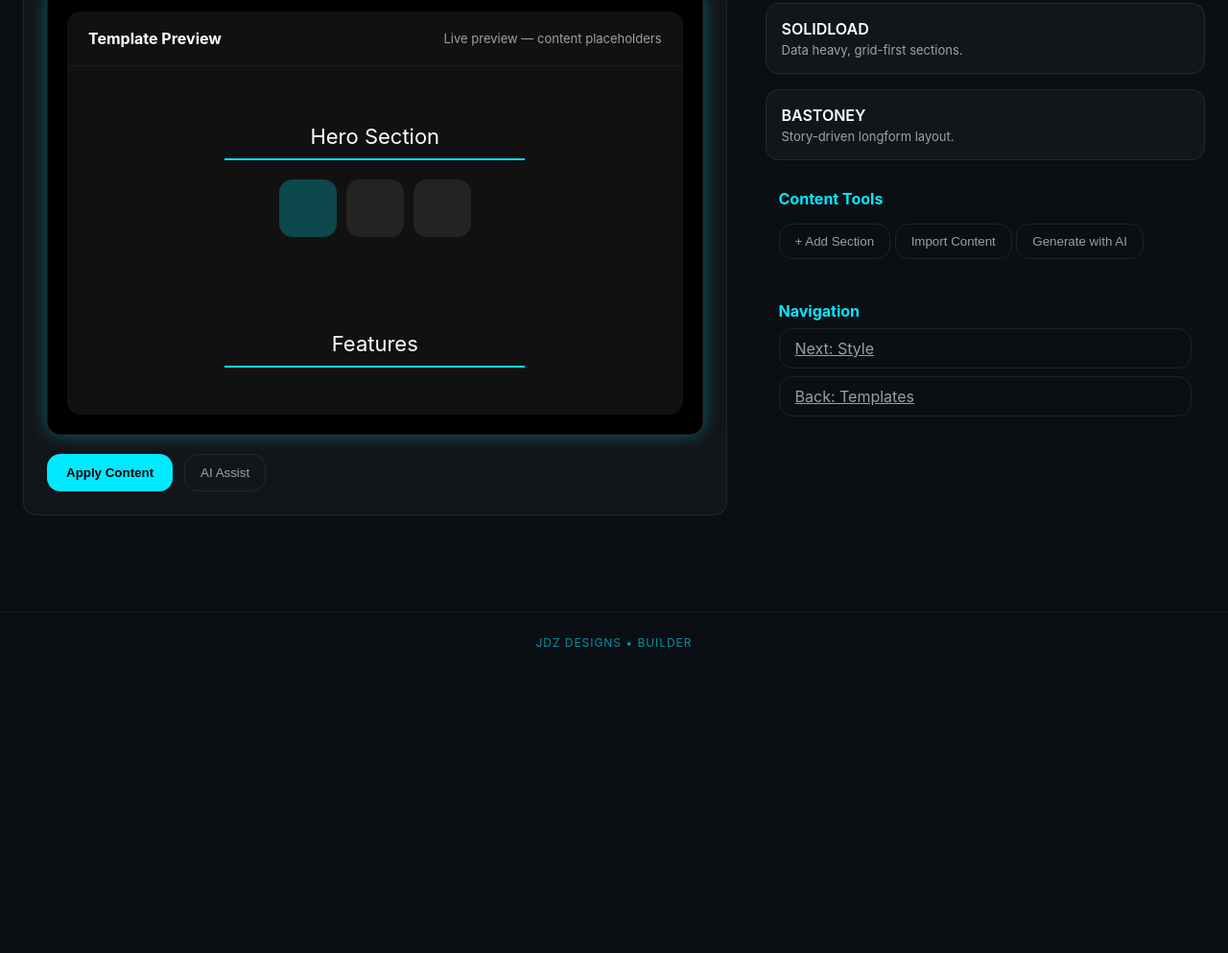
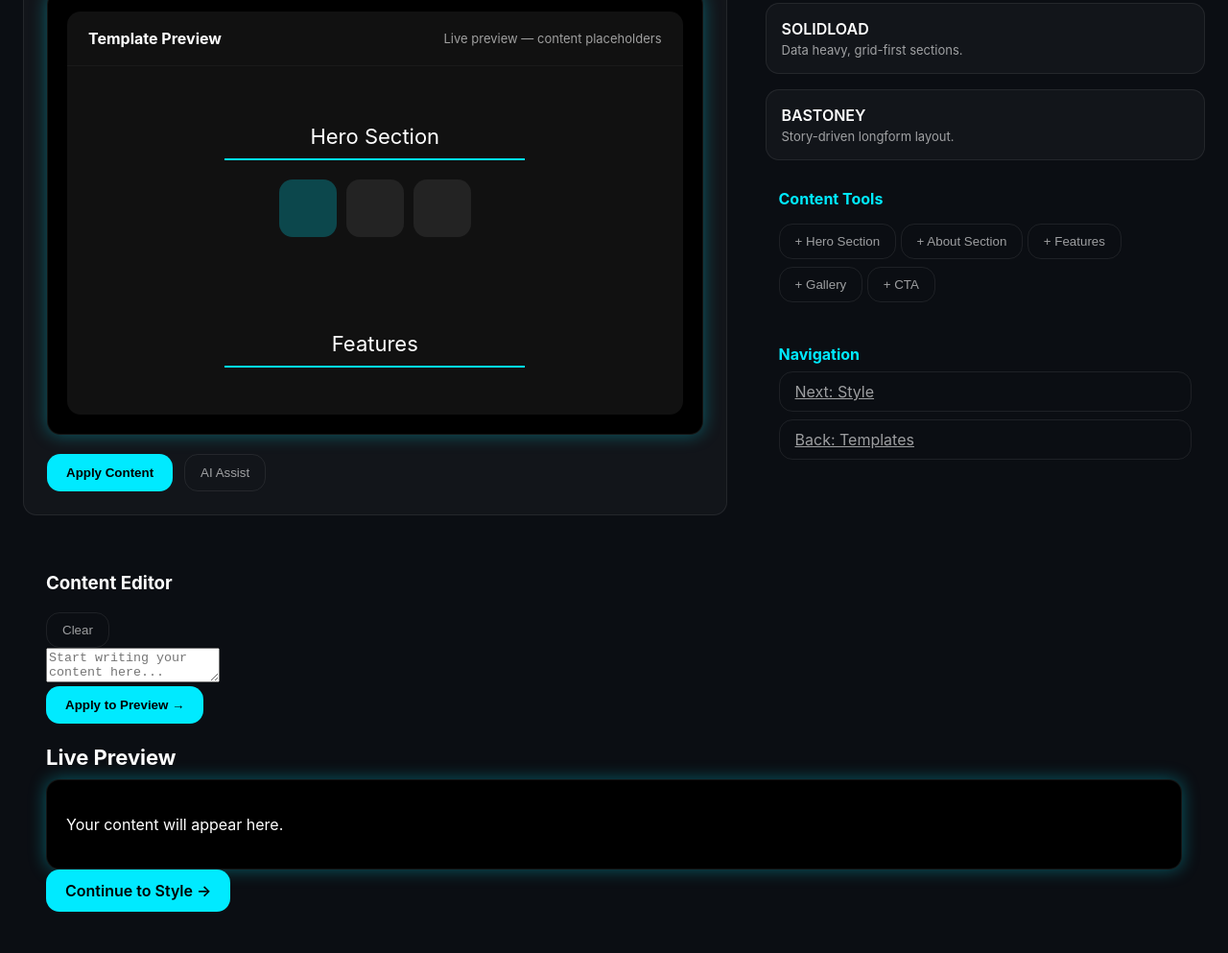
Before and after one commit to zeiterjosh-cloud/ai-website-generator, a website: page public/builder.html in a window 1280 px wide. Shown: the part 366-1359 px from the top of the page at 96% size. Before the commit the page ends 1067 px from the top, so only its background shows below. Drawn offline with Linux system fonts and the light colour scheme.

Commit message:
Update builder.html

```diff
--- a/public/builder.html
+++ b/public/builder.html
@@ -6,16 +6,13 @@
   <meta name="viewport" content="width=device-width,initial-scale=1" />
   <link rel="stylesheet" href="/css/global.css" />
   <link rel="stylesheet" href="/css/gallery.css" />
-  <meta name="description" content="JDZ Designs — Step 2: Add Content" />
 </head>
-<body>
-  <!-- HEADER -->
+<body data-page="builder">
   <header class="jdz-header">
     <button class="back-btn" onclick="location.href='/gallery'">← Back</button>
     <div class="brand">JDZ Designs</div>
   </header>
 
-  <!-- MAIN PAGE -->
   <main class="page">
     <section class="hero">
       <div class="step-label">STEP 2 - ADD CONTENT</div>
@@ -24,7 +21,6 @@
     </section>
 
     <div class="layout">
-      <!-- LEFT: Builder Canvas / Preview -->
       <div class="preview-card">
         <div class="preview-controls">
           <div class="mode-group">
@@ -42,13 +38,11 @@
 
         <div class="preview-frame">
           <div class="preview-inner" id="preview-inner" data-mode="desktop" data-view="before">
-            <!-- Canvas header -->
             <div style="display:flex;align-items:center;justify-content:space-between;padding:18px 22px;border-bottom:1px solid rgba(255,255,255,0.04);">
               <div style="font-weight:700">Template Preview</div>
               <div style="font-size:13px;color:rgba(255,255,255,0.6)">Live preview — content placeholders</div>
             </div>
 
-            <!-- Sections grid (scrollable) -->
             <div id="preview-sections" style="padding:20px;overflow:auto;height:320px;">
               <div class="preview-placeholder">
                 <div class="preview-title">Hero Section</div>
@@ -93,7 +87,6 @@
         </div>
       </div>
 
-      <!-- RIGHT: Sidebar controls -->
       <aside class="sidebar">
         <div class="substance-card active" data-substance="catalyst">
           <div>
@@ -121,9 +114,11 @@
 
         <div class="jdz-panel" style="padding:14px;border-radius:12px;">
           <div style="font-weight:700;margin-bottom:8px;color:var(--accent)">Content Tools</div>
-          <button class="btn-ghost" id="add-section">+ Add Section</button>
-          <button class="btn-ghost" id="import-content" style="margin-top:8px;">Import Content</button>
-          <button class="btn-ghost" id="bulk-generate" style="margin-top:8px;">Generate with AI</button>
+          <button class="btn-ghost block-btn" data-block="hero">+ Hero Section</button>
+          <button class="btn-ghost block-btn" data-block="about" style="margin-top:8px;">+ About Section</button>
+          <button class="btn-ghost block-btn" data-block="features" style="margin-top:8px;">+ Features</button>
+          <button class="btn-ghost block-btn" data-block="gallery" style="margin-top:8px;">+ Gallery</button>
+          <button class="btn-ghost block-btn" data-block="cta" style="margin-top:8px;">+ CTA</button>
         </div>
 
         <div class="jdz-panel" style="padding:14px;border-radius:12px;">
@@ -136,62 +131,36 @@
       </aside>
     </div>
 
-    <!-- COMPARE / MODAL (hidden by default) -->
-    <div id="compare-modal" class="modal-backdrop">
-      <div class="modal">
-        <div class="modal-header">
-          <div style="font-weight:700;color:var(--accent)">Compare Versions</div>
-          <button id="compare-close" class="modal-close">✕</button>
-        </div>
-        <table class="compare-table">
-          <thead>
-            <tr><th>Section</th><th>Before</th><th>After</th></tr>
-          </thead>
-          <tbody>
-            <tr><td>Hero</td><td>Structure</td><td>Content</td></tr>
-            <tr><td>Features</td><td>3 cards</td><td>3 cards + copy</td></tr>
-          </tbody>
-        </table>
-        <div style="display:flex;justify-content:flex-end;margin-top:14px;">
-          <button id="compare-ok" class="btn-primary">Close</button>
-        </div>
+    <section class="page">
+      <div class="builder-layout">
+        <section class="builder-editor">
+          <div class="editor-header">
+            <h3>Content Editor</h3>
+            <button class="btn-ghost" id="clear-editor">Clear</button>
+          </div>
+          <textarea id="editor-input" placeholder="Start writing your content here..."></textarea>
+          <div class="editor-actions">
+            <button class="btn-primary" id="apply-content">Apply to Preview →</button>
+          </div>
+        </section>
+
+        <section class="builder-preview">
+          <h3 class="preview-title">Live Preview</h3>
+          <div class="preview-frame">
+            <div id="preview-output" class="preview-output">
+              <p class="placeholder-text">Your content will appear here.</p>
+            </div>
+          </div>
+          <a href="/customize" class="btn-primary continue-btn">Continue to Style →</a>
+        </section>
       </div>
-    </div>
-
+    </section>
   </main>
 
-  <!-- FOOTER -->
   <footer class="jdz-footer">
     <div class="footer-inner">JDZ Designs • Builder</div>
   </footer>
 
-  <!-- SCRIPT -->
   <script src="/js/script.js"></script>
-
-  <!-- Minimal inline helpers (non-critical) -->
-  <script>
-    // Small bindings for builder-specific actions
-    document.getElementById('add-section')?.addEventListener('click', () => {
-      const preview = document.getElementById('preview-sections');
-      const node = document.createElement('div');
-      node.className = 'preview-placeholder';
-      node.innerHTML = '<div class="preview-title">New Section</div><div class="preview-line"></div><p style="color:var(--text-muted);margin-top:8px;">Empty section — edit content or generate with AI.</p>';
-      preview.appendChild(node);
-      node.scrollIntoView({behavior:'smooth'});
-    });
-
-    document.getElementById('open-ai-assist')?.addEventListener('click', () => {
-      const insights = document.getElementById('insights-panel');
-      insights.classList.add('active');
-      setTimeout(()=> insights.classList.remove('active'), 3500);
-    });
-
-    document.getElementById('apply-template')?.addEventListener('click', () => {
-      const btn = document.getElementById('apply-template');
-      btn.textContent = 'Applied';
-      btn.style.opacity = '0.9';
-      setTimeout(()=> { btn.textContent = 'Apply Content'; btn.style.opacity = '1'; }, 1400);
-    });
-  </script>
 </body>
 </html>
```
